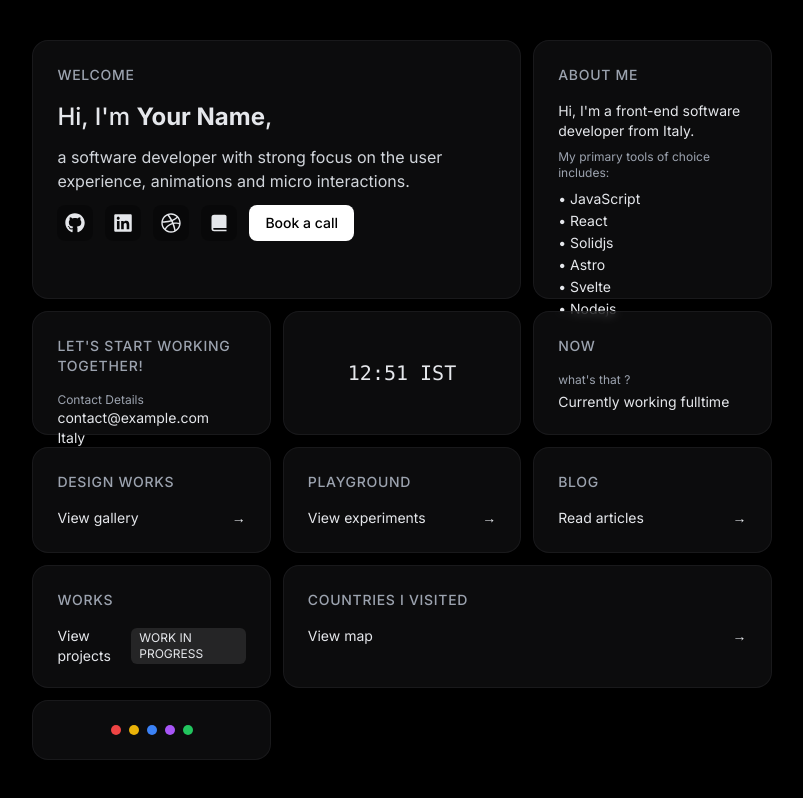
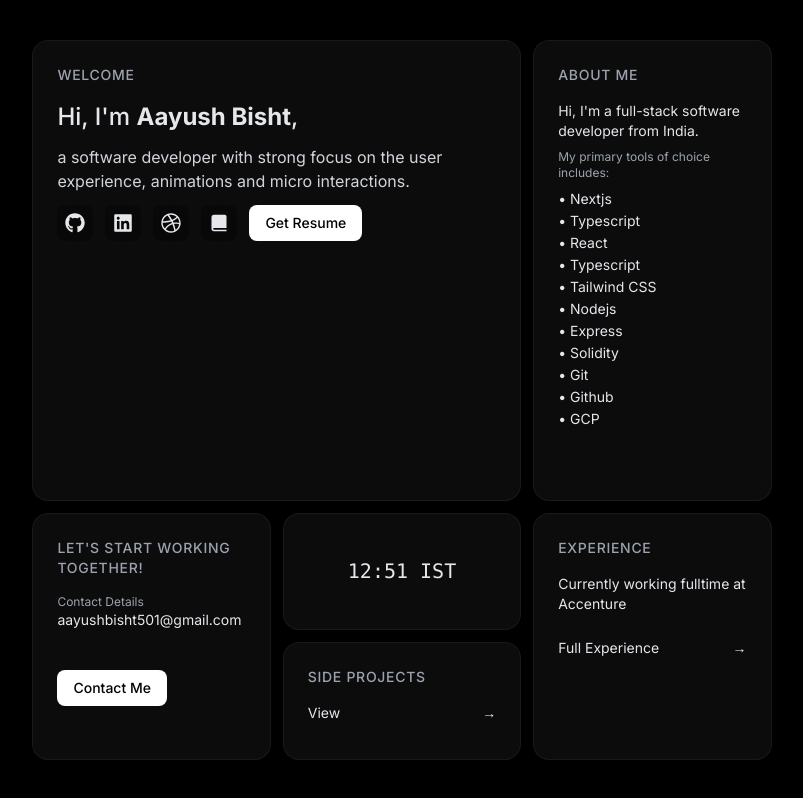
Before and after one commit to aayushbisht/portfolio25, a Next.js app: page / in a window 1280 px wide. Shown: the whole page, without its empty margins (238-1041 px from the left). Built offline with nearby package versions, Linux system fonts and the light colour scheme.

Commit message:
modifications on home page

```diff
--- a/app/page.tsx
+++ b/app/page.tsx
@@ -32,7 +32,7 @@ export default function Home() {
           <div className="col-span-8 row-span-2">
             <Card title="welcome" className="h-full">
               <div className="space-y-3">
-                <h2 className="text-2xl font-medium">Hi, I'm <span className="font-bold">Your Name</span>,</h2>
+                <h2 className="text-2xl font-medium">Hi, I'm <span className="font-bold">Aayush Bisht</span>,</h2>
                 <p className="text-base text-gray-300">
                   a software developer with strong focus on the user experience, animations and micro interactions.
                 </p>
@@ -53,7 +53,7 @@ export default function Home() {
                     <BiSolidBookAlt size={20} />
                   </a>
                   <button className="bg-white text-black px-4 rounded-lg text-sm font-medium hover:bg-gray-200 transition-colors">
-                    Book a call
+                    Get Resume
                   </button>
                 </div>
               </div>
@@ -64,15 +64,21 @@ export default function Home() {
           <div className="col-span-4 row-span-2">
             <Card title="About me" className="h-full">
               <div className="space-y-2">
-                <p className="text-sm">Hi, I'm a front-end software developer from Italy.</p>
+                <p className="text-sm">Hi, I'm a full-stack software developer from India.</p>
                 <p className="text-xs text-gray-400">My primary tools of choice includes:</p>
                 <ul className="list-none space-y-0.5 text-sm">
-                  <li>• JavaScript</li>
+                  <li>• Nextjs</li>
+                  <li>• Typescript</li>
                   <li>• React</li>
-                  <li>• Solidjs</li>
-                  <li>• Astro</li>
-                  <li>• Svelte</li>
+                  <li>• Typescript</li>
+                  <li>• Tailwind CSS</li>
                   <li>• Nodejs</li>
+                  <li>• Express</li>
+                  <li>• Solidity</li>
+                  <li>• Git</li>
+                  <li>• Github</li>
+                  <li>• GCP</li>
+
                 </ul>
               </div>
             </Card>
@@ -81,65 +87,78 @@ export default function Home() {
           {/* Let's work together */}
           <div className="col-span-4">
             <Card title="Let's start working together!" className="h-full">
-              <div className="space-y-2 text-sm">
+              <div className="space-y-10 text-sm">
                 <div>
                   <h3 className="text-gray-400 text-xs">Contact Details</h3>
-                  <p>contact@example.com</p>
-                  <p>Italy</p>
+                  <p>aayushbisht501@gmail.com</p>
                 </div>
+                <button className="bg-white text-black px-4 py-2 rounded-lg text-sm font-medium hover:bg-gray-200 transition-colors">
+                    Contact Me
+                  </button>
               </div>
             </Card>
           </div>
 
-          {/* Current Time */}
-          <div className="col-span-4">
+          {/* Current Time - Split into two cards */}
+          <div className="col-span-4 grid grid-rows-2 gap-3">
             <Card title="" className="h-full flex items-center justify-center">
               <div className="text-xl font-mono">{currentTime}</div>
+            </Card>
+            <Card title="Side Projects" className="h-full group cursor-pointer">
+            {/* <p className="text-sm">Currently working fulltime</p> */}
+            <div className="flex justify-between items-center text-sm">
+                <span>View</span>
+                <span className="group-hover:translate-x-1 transition-transform">→</span>
+              </div>
+
             </Card>
           </div>
 
           {/* Now Status */}
           <div className="col-span-4">
-            <Card title="Now" className="h-full">
+            <Card title="Experience" className="h-full">
               <div className="space-y-1">
-                <p className="text-xs text-gray-400">what's that ?</p>
-                <p className="text-sm">Currently working fulltime</p>
+                <p className="text-sm">Currently working fulltime at Accenture</p>
               </div>
-            </Card>
-          </div>
-
-          {/* Design Works */}
-          <div className="col-span-4">
-            <Card title="Design Works" className="h-full group cursor-pointer">
-              <div className="flex justify-between items-center text-sm">
-                <span>View gallery</span>
+              <div className="flex mt-6 justify-between items-center text-sm">
+                <span>Full Experience</span>
                 <span className="group-hover:translate-x-1 transition-transform">→</span>
               </div>
             </Card>
           </div>
 
+          {/* Side Projects */}
+          {/* <div className="col-span-4">
+            <Card title="Side Projects" className="h-full group cursor-pointer">
+              <div className="flex justify-between items-center text-sm">
+                <span>View</span>
+                <span className="group-hover:translate-x-1 transition-transform">→</span>
+              </div>
+            </Card>
+          </div> */}
+
           {/* Playground */}
-          <div className="col-span-4">
+          {/* <div className="col-span-4">
             <Card title="Playground" className="h-full group cursor-pointer">
               <div className="flex justify-between items-center text-sm">
                 <span>View experiments</span>
                 <span className="group-hover:translate-x-1 transition-transform">→</span>
               </div>
             </Card>
-          </div>
+          </div> */}
 
           {/* Blog */}
-          <div className="col-span-4">
+          {/* <div className="col-span-4">
             <Card title="Blog" className="h-full group cursor-pointer">
               <div className="flex justify-between items-center text-sm">
                 <span>Read articles</span>
                 <span className="group-hover:translate-x-1 transition-transform">→</span>
               </div>
             </Card>
-          </div>
+          </div> */}
 
           {/* Works */}
-          <div className="col-span-4">
+          {/* <div className="col-span-4">
             <Card title="Works" className="h-full group cursor-pointer">
               <div className="flex justify-between items-center text-sm">
                 <span>View projects</span>
@@ -148,20 +167,20 @@ export default function Home() {
                 </div>
               </div>
             </Card>
-          </div>
+          </div> */}
 
           {/* Countries Map */}
-          <div className="col-span-8">
+          {/* <div className="col-span-8">
             <Card title="Countries I visited" className="h-full group cursor-pointer">
               <div className="flex justify-between items-center text-sm">
                 <span>View map</span>
                 <span className="group-hover:translate-x-1 transition-transform">→</span>
               </div>
             </Card>
-          </div>
+          </div> */}
 
           {/* Footer */}
-          <div className="col-span-4">
+          {/* <div className="col-span-4">
             <Card title="" className="h-full flex items-center justify-center">
               <div className="flex gap-2">
                 <span className="w-2.5 h-2.5 rounded-full bg-red-500"></span>
@@ -171,7 +190,7 @@ export default function Home() {
                 <span className="w-2.5 h-2.5 rounded-full bg-green-500"></span>
               </div>
             </Card>
-          </div>
+          </div> */}
         </div>
       </div>
     </main>
```
